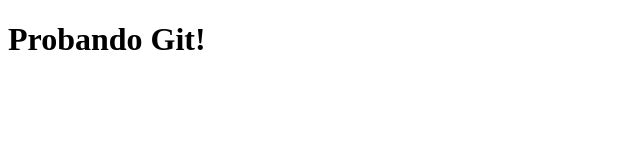
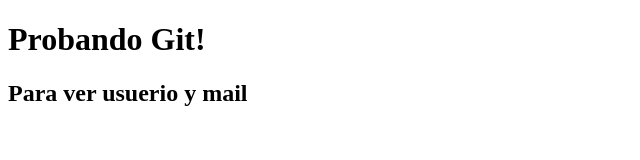
Before and after one commit to santiscan/Bootcamp-ASJ, a plain HTML site: page git/index.html in a window 1280 px wide. Shown: the whole page, without its empty margins (0-640 px from the left). Drawn offline with Linux system fonts and the light colour scheme.

Commit message:
prueba config username y email

```diff
--- a/git/index.html
+++ b/git/index.html
@@ -7,5 +7,6 @@
 </head>
 <body>
     <h1>Probando Git!</h1>
+    <h2>Para ver usuerio y mail</h2>
 </body>
 </html>
```
Also changed, not shown: 1 other file.
